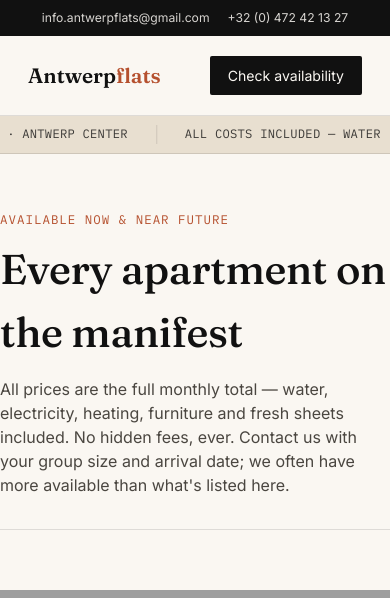
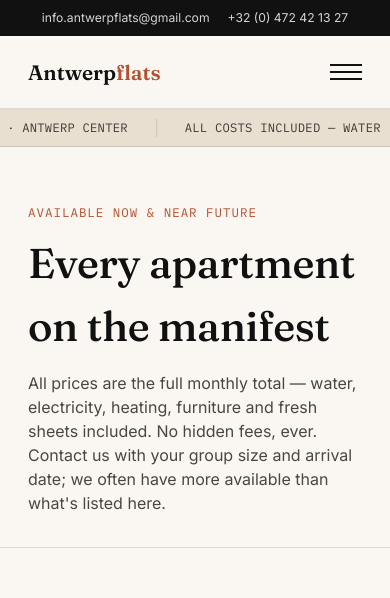
Before and after one commit to antwerpflats-code/antwerpflats-site, a Next.js app: page /apartments in a window 390 px wide. Shown: the top 598 px of the page. Built offline with nearby package versions, Linux system fonts and the light colour scheme; grey boxes are pictures that could not be loaded.

Commit message:
Fix mobile margins and add hamburger menu

```diff
--- a/app/apartments/page.js
+++ b/app/apartments/page.js
@@ -30,7 +30,7 @@ export default function ApartmentsPage() {
     <>
       <ManifestStrip />
 
-      <div className="wrap" style={{ padding: '56px 0 32px', borderBottom: '1px solid rgba(17,17,17,0.12)' }}>
+      <div className="wrap" style={{ paddingTop: '56px', paddingBottom: '32px', borderBottom: '1px solid rgba(17,17,17,0.12)' }}>
         <span className="eyebrow">Available now &amp; near future</span>
         <h1 style={{ fontSize: '2.6rem', color: 'var(--ink)', marginBottom: '14px' }}>
           Every apartment on the manifest
@@ -43,7 +43,7 @@ export default function ApartmentsPage() {
         </p>
       </div>
 
-      <div className="wrap" style={{ padding: '40px 0 80px' }}>
+      <div className="wrap" style={{ paddingTop: '40px', paddingBottom: '80px' }}>
         {apartments.map((apt) => {
           const availability = formatAvailability(apt);
           return (
--- a/app/contact/page.js
+++ b/app/contact/page.js
@@ -10,7 +10,7 @@ export default function ContactPage() {
   const apartments = getAllApartments();
 
   return (
-    <div className="wrap" style={{ padding: '56px 0 80px' }}>
+    <div className="wrap" style={{ paddingTop: '56px', paddingBottom: '80px' }}>
       <span className="eyebrow">Get in touch</span>
       <h1 style={{ fontSize: '2.4rem', color: 'var(--ink)', marginBottom: '14px' }}>
         Check availability
--- a/app/faq/page.js
+++ b/app/faq/page.js
@@ -28,7 +28,7 @@ export default function FaqPage() {
         dangerouslySetInnerHTML={{ __html: JSON.stringify(schema) }}
       />
 
-      <div className="wrap" style={{ maxWidth: '900px', padding: '56px 28px 40px' }}>
+      <div className="wrap" style={{ maxWidth: '900px', paddingTop: '56px', paddingBottom: '40px' }}>
         <span className="eyebrow">Before you write in</span>
         <h1 style={{ fontSize: '2.6rem', color: 'var(--ink)', marginBottom: '14px' }}>
           Frequently asked questions
--- a/app/globals.css
+++ b/app/globals.css
@@ -22,7 +22,50 @@ header{border-bottom:1px solid rgba(17,17,17,0.12);background:var(--paper);posit
 .header-row{display:flex;align-items:center;justify-content:space-between;padding:20px 28px;}
 .logo{font-family:'Fraunces',serif;font-size:1.3rem;font-weight:600;color:var(--ink);}
 .logo span{color:var(--brick);}
-nav{display:flex;gap:32px;font-size:0.92rem;color:var(--ink);}
+.nav-desktop{display:flex;gap:32px;font-size:0.92rem;color:var(--ink);}
+.nav-cta-desktop{display:inline-block;}
+
+.hamburger{
+  display:none;
+  flex-direction:column;
+  justify-content:center;
+  gap:5px;
+  width:32px;height:32px;
+  background:none;border:none;cursor:pointer;
+  padding:0;
+}
+.hamburger-line{
+  display:block;
+  width:100%;height:2px;
+  background:var(--ink);
+  transition:transform 0.2s ease, opacity 0.2s ease;
+}
+.hamburger-line.open:nth-child(1){transform:translateY(7px) rotate(45deg);}
+.hamburger-line.open:nth-child(2){opacity:0;}
+.hamburger-line.open:nth-child(3){transform:translateY(-7px) rotate(-45deg);}
+
+.mobile-nav{
+  display:none;
+  flex-direction:column;
+  max-height:0;
+  overflow:hidden;
+  background:var(--paper);
+  border-top:1px solid rgba(17,17,17,0.12);
+  transition:max-height 0.25s ease;
+}
+.mobile-nav a{
+  padding:16px 28px;
+  border-bottom:1px solid rgba(17,17,17,0.08);
+  font-size:0.98rem;
+  color:var(--ink);
+}
+.mobile-nav .nav-cta{
+  margin:16px 28px;
+  text-align:center;
+}
+.mobile-nav.open{
+  max-height:400px;
+}
 .nav-cta{background:var(--ink);color:var(--paper);padding:9px 18px;border-radius:2px;font-size:0.88rem;}
 
 .manifest{background:var(--sand);color:var(--charcoal);font-family:'IBM Plex Mono',monospace;font-size:0.76rem;letter-spacing:0.02em;display:flex;overflow:hidden;white-space:nowrap;border-bottom:1px solid rgba(17,17,17,0.12);}
@@ -171,6 +214,10 @@ footer p{color:rgba(250,247,242,0.7);font-size:0.9rem;max-width:38ch;}
   .hero-photo{height:44vh;min-height:320px;}
   .topbar-row{justify-content:center;gap:18px;font-size:0.76rem;}
   nav{display:none;}
+  .nav-desktop{display:none;}
+  .nav-cta-desktop{display:none;}
+  .hamburger{display:flex;}
+  .mobile-nav{display:flex;}
   .apt-row{grid-template-columns:1fr;}
   .apt-row img{width:100%;height:200px;}
   .apt-right{text-align:left;}
--- a/components/Header.js
+++ b/components/Header.js
@@ -1,6 +1,11 @@
+'use client';
+
+import { useState } from 'react';
 import Link from 'next/link';
 
 export default function Header() {
+  const [open, setOpen] = useState(false);
+
   return (
     <>
       <div className="topbar">
@@ -12,16 +17,39 @@ export default function Header() {
 
       <header>
         <div className="header-row wrap">
-          <Link href="/" className="logo">
+          <Link href="/" className="logo" onClick={() => setOpen(false)}>
             Antwerp<span>flats</span>
           </Link>
-          <nav>
+
+          <nav className="nav-desktop">
             <Link href="/">Home</Link>
             <Link href="/apartments">Apartments</Link>
             <Link href="/faq">FAQ</Link>
             <Link href="/contact">Contact</Link>
           </nav>
-          <Link href="/contact" className="nav-cta">
+
+          <Link href="/contact" className="nav-cta nav-cta-desktop">
+            Check availability
+          </Link>
+
+          <button
+            className="hamburger"
+            aria-label={open ? 'Close menu' : 'Open menu'}
+            aria-expanded={open}
+            onClick={() => setOpen((v) => !v)}
+          >
+            <span className={`hamburger-line${open ? ' open' : ''}`} />
+            <span className={`hamburger-line${open ? ' open' : ''}`} />
+            <span className={`hamburger-line${open ? ' open' : ''}`} />
+          </button>
+        </div>
+
+        <div className={`mobile-nav${open ? ' open' : ''}`}>
+          <Link href="/" onClick={() => setOpen(false)}>Home</Link>
+          <Link href="/apartments" onClick={() => setOpen(false)}>Apartments</Link>
+          <Link href="/faq" onClick={() => setOpen(false)}>FAQ</Link>
+          <Link href="/contact" onClick={() => setOpen(false)}>Contact</Link>
+          <Link href="/contact" className="nav-cta" onClick={() => setOpen(false)}>
             Check availability
           </Link>
         </div>
```
